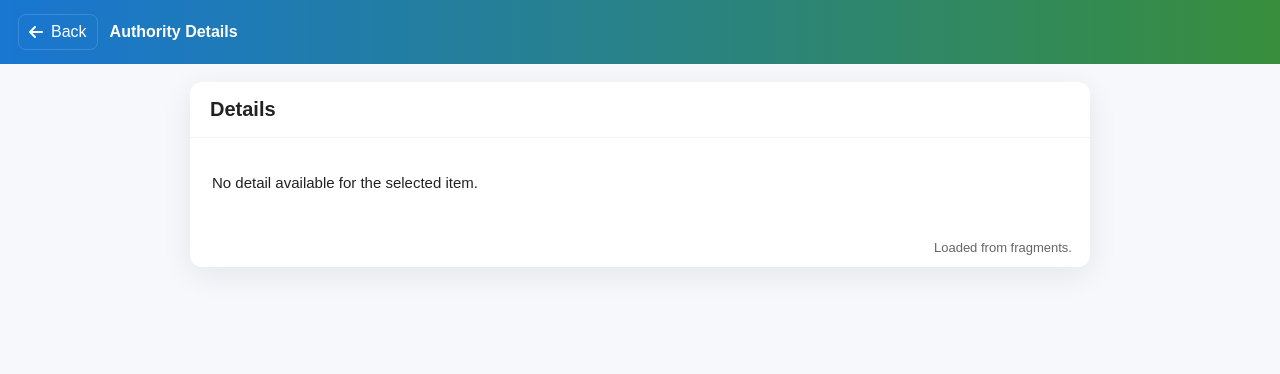
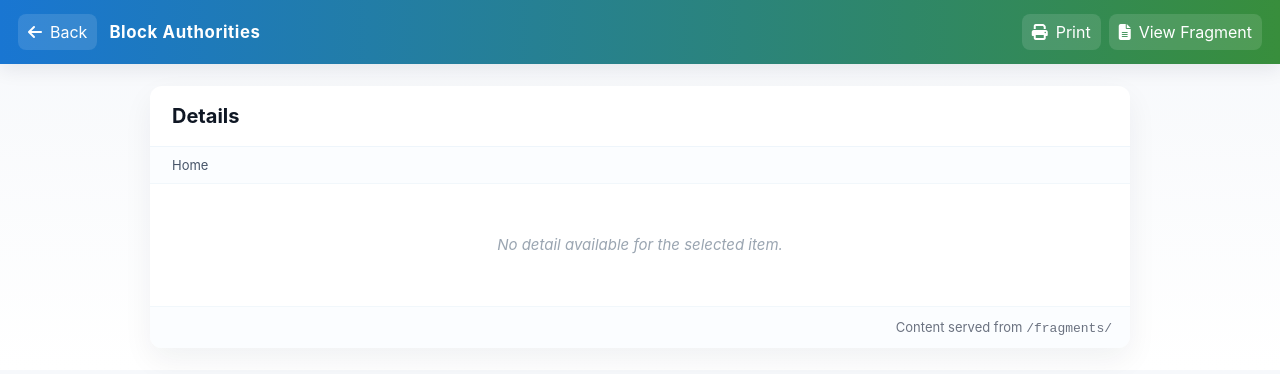
Before and after one commit to Crewlobbymadgaon/Authorities-, a plain HTML site: page detail.html in a window 1280 px wide. Drawn offline with nearby package versions, Linux system fonts and the light colour scheme.

Commit message:
Update detail.html

```diff
--- a/detail.html
+++ b/detail.html
@@ -6,75 +6,142 @@
   <title>Authority — Details</title>
   <link rel="stylesheet" href="https://cdnjs.cloudflare.com/ajax/libs/font-awesome/6.5.0/css/all.min.css"/>
   <style>
-    :root { --accent-blue:#1976d2; --accent-green:#388e3c; --max-width:900px; }
-    body { margin:0; font-family:Arial, sans-serif; background:#f6f8fb; color:#222; }
-    header { background:linear-gradient(90deg,var(--accent-blue),var(--accent-green)); color:#fff; padding:14px 18px; display:flex; align-items:center; gap:12px; }
-    .back { background:transparent; border:1px solid rgba(255,255,255,0.15); color:#fff; padding:8px 10px; border-radius:8px; cursor:pointer; display:inline-flex; align-items:center; gap:8px; text-decoration:none; }
-    .container { max-width:var(--max-width); margin:18px auto; background:#fff; border-radius:12px; box-shadow:0 8px 30px rgba(8,30,50,0.08); overflow:hidden; }
-    .heading { padding:16px 20px; border-bottom:1px solid #eef5fb; display:flex; align-items:center; justify-content:space-between; gap:12px; }
-    .heading h1 { margin:0; font-size:1.25rem; }
-    .content { padding:18px 22px; line-height:1.6; font-size:15px; }
-    .content h3, .content h4 { color:#1f2d3d; margin-top:0; }
-    .meta { font-size:13px; color:#666; margin-bottom:6px; }
-    .footer { padding:12px 18px; text-align:right; color:#666; font-size:13px; }
-    @media (max-width:520px){ .container{ margin:12px; } .heading h1{ font-size:1.0rem; } }
+    :root { --accent-blue:#1976d2; --accent-green:#388e3c; --max-width:980px; --muted:#6b7280; }
+    *{box-sizing:border-box}
+    body { margin:0; font-family:Inter,system-ui,Arial,sans-serif; background:linear-gradient(180deg,#f6f8fb, #fff); color:#102a43; -webkit-font-smoothing:antialiased; -moz-osx-font-smoothing:grayscale; }
+    .topbar { display:flex; align-items:center; gap:12px; padding:14px 18px; background:linear-gradient(90deg,var(--accent-blue),var(--accent-green)); color:#fff; box-shadow:0 6px 18px rgba(8,30,50,0.08); }
+    .topbar .brand { font-weight:700; font-size:1.05rem; letter-spacing:0.6px; }
+    .topbar .actions { margin-left:auto; display:flex; gap:8px; align-items:center;}
+    .btn { background:rgba(255,255,255,0.12); color:#fff; border:none; padding:8px 10px; border-radius:8px; cursor:pointer; display:inline-flex; gap:8px; align-items:center; text-decoration:none; }
+    .btn:focus{outline:3px solid rgba(255,255,255,0.12);}
+    .container { max-width:var(--max-width); margin:22px auto; background:#fff; border-radius:12px; box-shadow:0 12px 30px rgba(8,30,50,0.06); overflow:hidden; }
+    .header { padding:18px 22px; border-bottom:1px solid #eef5fb; display:flex; gap:12px; align-items:center; }
+    .title { font-size:1.25rem; font-weight:700; margin:0; color:#0f1724; }
+    .meta { font-size:13px; color:var(--muted); margin-left:auto; text-align:right; }
+    .breadcrumb { font-size:13px; color:#475569; padding:10px 22px; background:#fbfdff; border-bottom:1px solid #f1f7fb; display:flex; gap:8px; align-items:center; flex-wrap:wrap; }
+    .crumb { color:#2563eb; text-decoration:none; }
+    .content { padding:20px 24px; line-height:1.7; font-size:15px; color:#123; }
+    .content h3{ margin-top:0; color:#0b2540;}
+    .footer { padding:12px 18px; text-align:right; color:var(--muted); font-size:13px; background:#fbfdff; border-top:1px solid #f1f7fb; }
+    .no-data { padding:28px; text-align:center; color:#9aa5b1; font-style:italic; }
+    @media (max-width:640px){ .content{ padding:16px; } .header{ padding:14px } .breadcrumb{ padding:8px 14px } .container{ margin:12px } .title{ font-size:1.05rem } }
   </style>
 </head>
 <body>
-  <header>
-    <a id="backLink" class="back" href="index.html"><i class="fas fa-arrow-left"></i> Back</a>
-    <div style="flex:1;">
-      <strong id="pageTitle">Authority Details</strong>
+  <div class="topbar" role="banner">
+    <a id="backBtn" class="btn" href="#"><i class="fas fa-arrow-left"></i><span style="display:inline-block;">Back</span></a>
+    <div class="brand">Block Authorities</div>
+    <div class="actions">
+      <a id="printBtn" class="btn" href="#" title="Print"><i class="fas fa-print"></i> Print</a>
+      <a id="openFragmentBtn" class="btn" href="#" title="Open fragment file"><i class="fas fa-file-alt"></i> View Fragment</a>
     </div>
-  </header>
+  </div>
 
   <main class="container" role="main" aria-live="polite">
-    <div class="heading">
-      <h1 id="title">Loading…</h1>
-      <div class="meta" id="meta"></div>
+    <div class="header">
+      <h1 id="title" class="title">Loading…</h1>
+      <div id="meta" class="meta">Loading…</div>
     </div>
-    <article id="fragmentContainer" class="content">Loading content…</article>
-    <div class="footer">Loaded from fragments.</div>
+
+    <nav id="breadcrumb" class="breadcrumb" aria-label="Breadcrumb" style="display:none;"></nav>
+
+    <article id="fragmentContainer" class="content">
+      <div class="no-data">Loading content…</div>
+    </article>
+
+    <div class="footer">Content served from <code>/fragments/</code></div>
   </main>
 
   <script src="https://unpkg.com/dompurify@2.4.0/dist/purify.min.js"></script>
   <script>
-    // helpers
-    function qs(name) {
-      const params = new URLSearchParams(window.location.search);
-      return params.get(name);
-    }
+    function qs(name){ return new URLSearchParams(window.location.search).get(name); }
     function escapeHtml(s){ if (s==null) return ''; return String(s).replace(/&/g,'&amp;').replace(/</g,'&lt;').replace(/>/g,'&gt;'); }
 
     (async function() {
-      const fragmentParam = qs('fragment'); // e.g. absolute/tsl-right.html
+      const fragmentParam = qs('fragment');
       const titleParam = qs('title');
-      const system = qs('system');
-      const circ = qs('circ');
-      const sub = qs('sub');
+      const origin_system = qs('origin_system');
+      const origin_circ = qs('origin_circ');
+      const origin_sub = qs('origin_sub');
 
       const titleEl = document.getElementById('title');
       const metaEl = document.getElementById('meta');
       const container = document.getElementById('fragmentContainer');
+      const breadcrumb = document.getElementById('breadcrumb');
+      const backBtn = document.getElementById('backBtn');
+      const printBtn = document.getElementById('printBtn');
+      const openFragmentBtn = document.getElementById('openFragmentBtn');
 
-      // if fragment provided directly -> load it
+      // Build breadcrumb from origin info (if provided) or from title
+      const crumbs = [];
+      crumbs.push({ label: 'Home', href: 'index.html' });
+      if (origin_system) crumbs.push({ label: origin_system, href: `index.html?system=${encodeURIComponent(origin_system)}` });
+      if (origin_circ) crumbs.push({ label: origin_circ, href: `index.html?system=${encodeURIComponent(origin_system)}&circ=${encodeURIComponent(origin_circ)}` });
+      if (origin_sub) crumbs.push({ label: origin_sub, href: `index.html?system=${encodeURIComponent(origin_system)}&circ=${encodeURIComponent(origin_circ)}&sub=${encodeURIComponent(origin_sub)}` });
+
+      if (crumbs.length > 0) {
+        breadcrumb.innerHTML = crumbs.map((c,i) => {
+          if (i === crumbs.length - 1) return `<span>${escapeHtml(c.label)}</span>`;
+          return `<a class="crumb" href="${escapeHtml(c.href)}">${escapeHtml(c.label)}</a> <span aria-hidden="true">›</span>`;
+        }).join(' ');
+        breadcrumb.style.display = 'flex';
+      } else {
+        breadcrumb.style.display = 'none';
+      }
+
+      // Back button logic: attempt history.back(), else fallback to index with origin params
+      backBtn.addEventListener('click', (e) => {
+        e.preventDefault();
+        // attempt history back
+        try {
+          history.back();
+        } catch (err) {}
+        // fallback after 300ms — if still on this page, navigate to index with origin params
+        setTimeout(() => {
+          // current URL still this page -> fallback
+          if (location.pathname.endsWith('detail.html')) {
+            const qs = new URLSearchParams();
+            if (origin_system) qs.set('system', origin_system);
+            if (origin_circ) qs.set('circ', origin_circ);
+            if (origin_sub) qs.set('sub', origin_sub);
+            const href = 'index.html' + (qs.toString() ? '?' + qs.toString() : '');
+            location.href = href;
+          }
+        }, 300);
+      });
+
+      // Print
+      printBtn.addEventListener('click', (e) => { e.preventDefault(); window.print(); });
+
+      // Open fragment raw file
+      openFragmentBtn.addEventListener('click', (e) => {
+        e.preventDefault();
+        if (fragmentParam) {
+          const url = './fragments/' + fragmentParam;
+          window.open(url, '_blank');
+        }
+      });
+
+      // Load fragment if provided
       if (fragmentParam) {
-        const fragPath = './fragments/' + fragmentParam;
         titleEl.textContent = titleParam || fragmentParam.split('/').pop();
         metaEl.textContent = fragmentParam;
         try {
-          const res = await fetch(fragPath, {cache:'no-cache'});
-          if (!res.ok) throw new Error('Not Found: ' + res.status);
+          const res = await fetch('./fragments/' + fragmentParam, {cache:'no-cache'});
+          if (!res.ok) throw new Error('Not found: ' + res.status);
           const html = await res.text();
           container.innerHTML = DOMPurify.sanitize(html, {ALLOWED_TAGS: ['section','h1','h2','h3','h4','p','ul','ol','li','dl','dt','dd','strong','em','br','table','tr','td'], ALLOWED_ATTR:['class','id']});
           return;
         } catch (err) {
-          container.innerHTML = '<p style="color:#b33">Could not load fragment: ' + escapeHtml(err.message) + '</p>';
+          container.innerHTML = `<div class="no-data">Could not load: ${escapeHtml(err.message)}</div>`;
           return;
         }
       }
 
-      // fallback: try resolving via map.json using system/circ/sub query parameters
+      // fallback: try to resolve via map.json using origin params or system/circ/sub query params
+      const system = qs('system') || origin_system;
+      const circ = qs('circ') || origin_circ;
+      const sub = qs('sub') || origin_sub;
       if (system && circ) {
         try {
           const mapRes = await fetch('./fragments/map.json', {cache:'no-cache'});
@@ -101,10 +168,10 @@
         }
       }
 
-      // if all fails
-      titleEl.textContent = 'Details';
+      // last fallback
+      titleEl.textContent = titleParam || 'Details';
       metaEl.textContent = '';
-      container.innerHTML = '<p>No detail available for the selected item.</p>';
+      container.innerHTML = '<div class="no-data">No detail available for the selected item.</div>';
     })();
   </script>
 </body>
```
